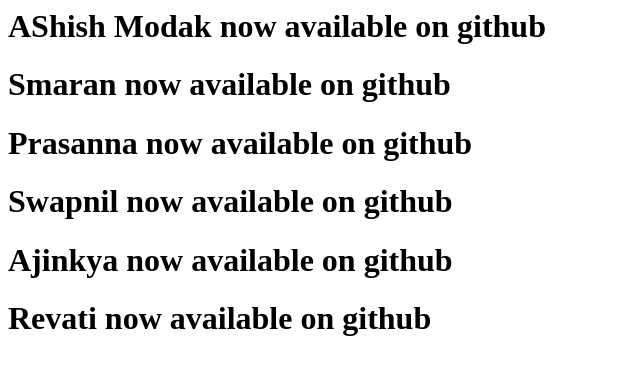
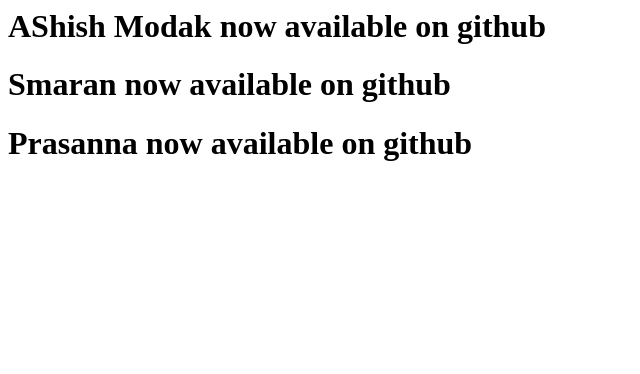
Before and after one commit to mendisboyes/AshishModakRepository2, a plain HTML site: page index.html in a window 1280 px wide. Shown: the whole page, without its empty margins (0-640 px from the left). Drawn offline with Linux system fonts and the light colour scheme.

```diff
--- a/index.html
+++ b/index.html
@@ -8,8 +8,6 @@
         <h1>AShish Modak now available on github</h1>
         <h1>Smaran  now available on github</h1>
         <h1>Prasanna  now available on github</h1>
-        <h1>Swapnil  now available on github</h1>
-        <h1>Ajinkya now available on github</h1>
-        <h1>Revati  now available on github</h1>
+
     </body>
 </html>
```
